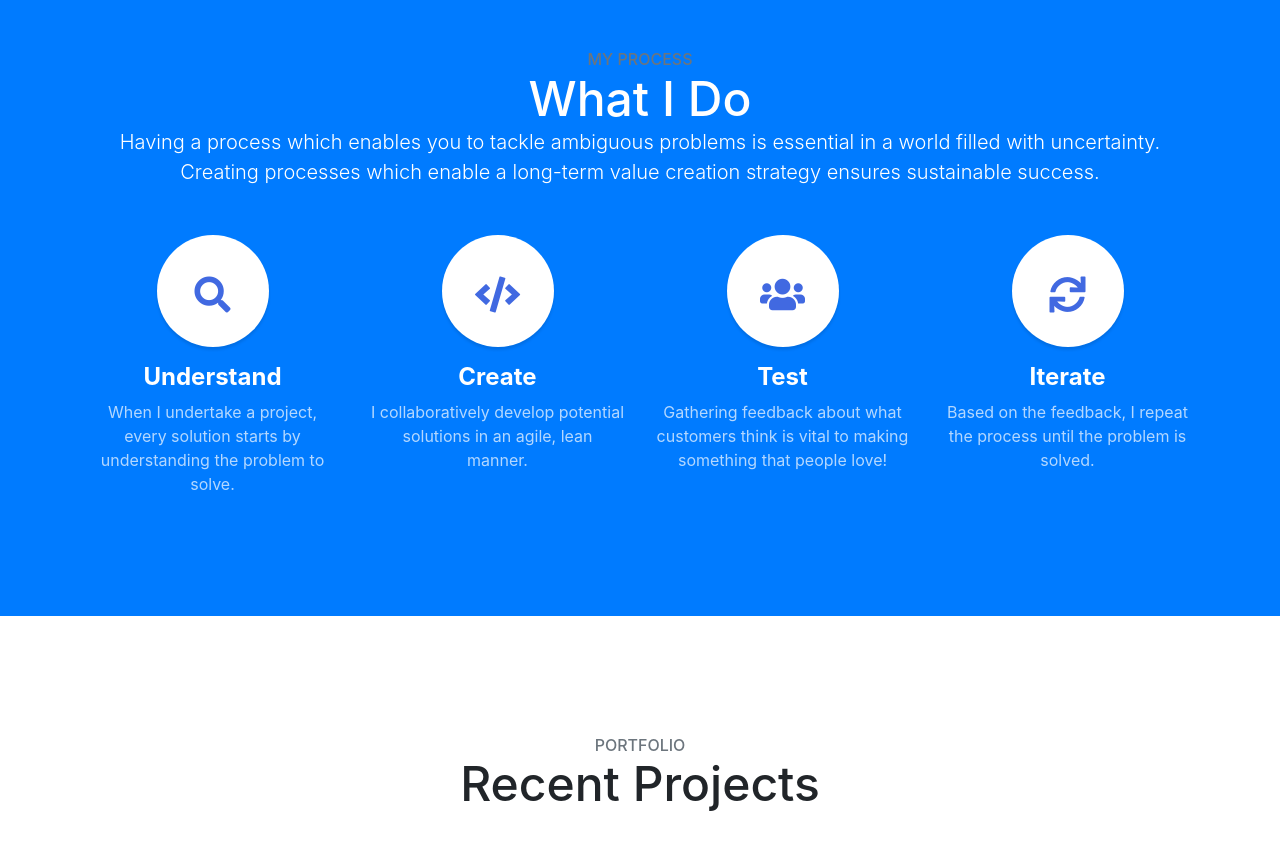
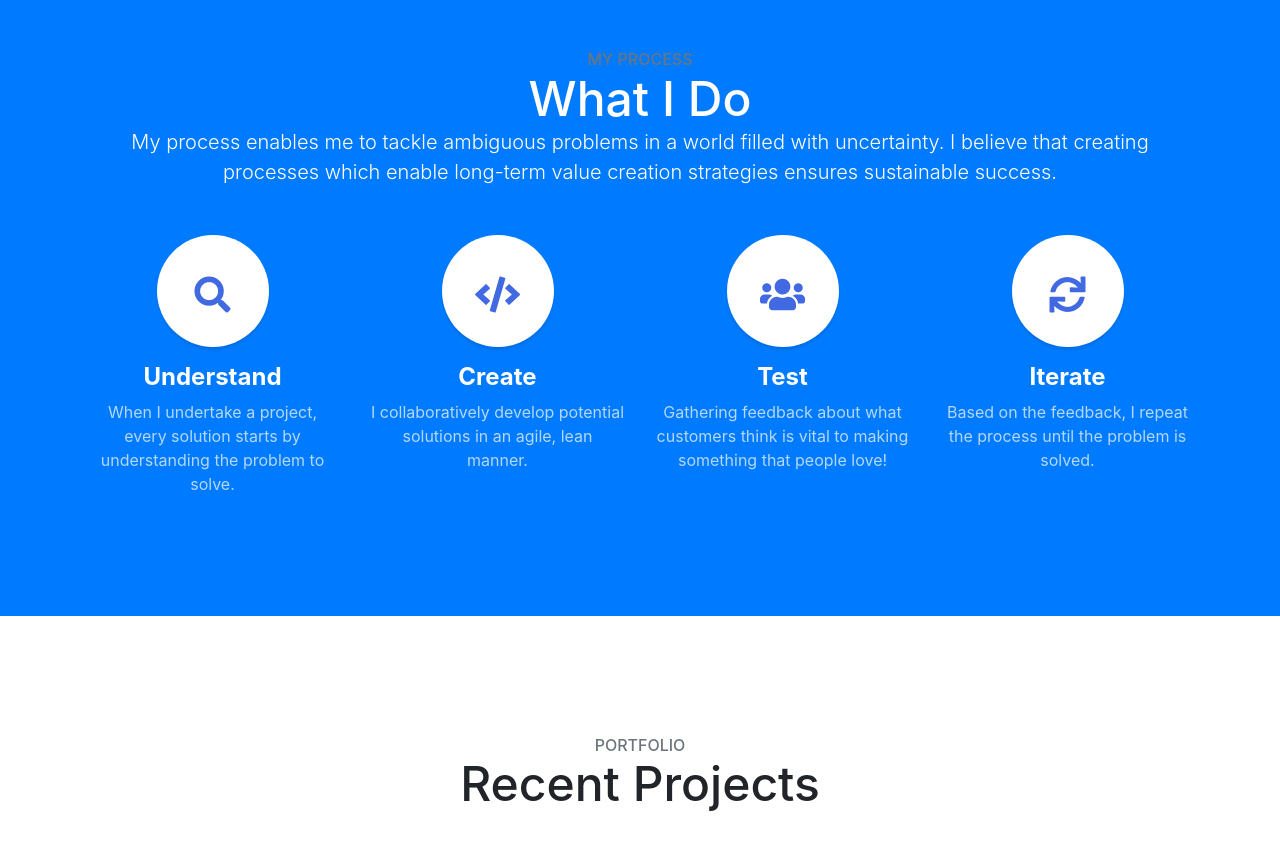
Before and after one commit to RomanBromidge/RomanBromidge.github.io, a website with bundled scripts: page index.html in a window 1280 px wide. Shown: the part 1580-2429 px from the top of the page. Built offline with nearby package versions, Linux system fonts and the light colour scheme; a script that the page names is missing.

Commit message:
final change2

```diff
--- a/index.html
+++ b/index.html
@@ -110,8 +110,8 @@
         <h3 class="text-secondary mb-0">My Process</h3>
         <h2 class="mb-0">What I Do</h2>
         <p class="lead mb-5">
-           Having a process which enables you to tackle ambiguous problems is essential in a world filled with uncertainty.
-           Creating processes which enable a long-term value creation strategy ensures sustainable success.
+           My process enables me to tackle ambiguous problems in a world filled with uncertainty.
+           I believe that creating processes which enable long-term value creation strategies ensures sustainable success.
         </p>
       </div>
       <div class="row">
```
